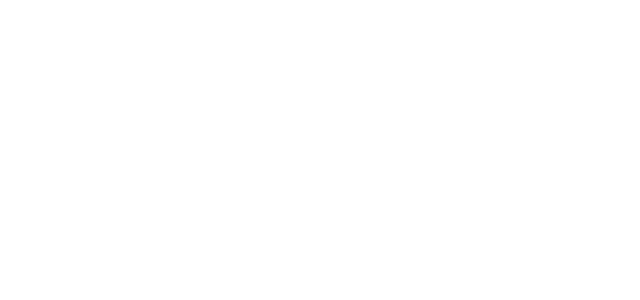
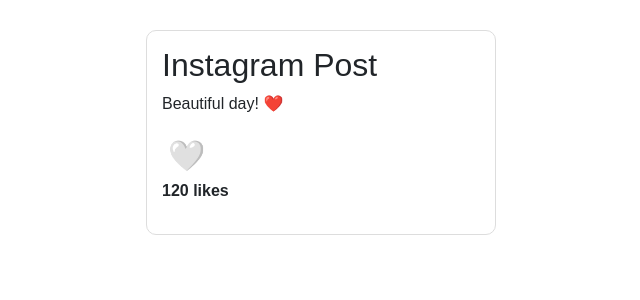
Before and after one commit to mmchavda91/React_Fundamental, a React (Create React App) app: page /post in a window 1280 px wide. Before the commit this address had no page. Shown: the top 300 px of the page, without its empty margins (319-959 px from the left). Built offline with nearby package versions, Linux system fonts and the light colour scheme.

Commit message:
React_Fundamental

```diff
--- a/src/App.js
+++ b/src/App.js
@@ -51,6 +51,14 @@
 import LikeCounterDemo from './React advanced/LikeCounterDemo';
 import ContextRefactorDemo from './React advanced/ContextRefactor';
 import FlipkartProductList from "./React advanced/FlipkartProductList";
+import LiveClock from "./React advanced/LiveClock";
+import MoviesList from "./React advanced/MoviesList";
+
+import PostCard from "./React advanced/PostCard";
+import SpotifyPlaylists from "./React advanced/SpotifyPlaylists";
+
+
+
 
 function App() {
 
@@ -270,13 +278,33 @@
 
         <Route path="*" element={<NotFound />} /> */}
 
-        <Route
-          path="/"
-          element={<FlipkartProductList />}
-        />
             <Route
     path="/flipkartproductlist"
     element={<FlipkartProductList />}
+  />
+
+
+   <Route
+    path="/liveclock"
+    element={<LiveClock />}
+  />
+
+
+             <Route
+    path="/movies"
+    element={<MoviesList />}
+  />
+
+
+   <Route
+    path="/post"
+    element={<PostCard />}
+  />
+
+
+<Route
+    path="/spotify"
+    element={<SpotifyPlaylists />}
   />
 
       </Routes>
--- /dev/null
+++ b/src/React advanced/LiveClock.jsx
@@ -0,0 +1,19 @@
+import React from "react";
+import useCurrentTime from "./useCurrentTime";
+
+function LiveClock() {
+
+  const currentTime = useCurrentTime();
+
+  return (
+    <div>
+      <h1>Live Clock</h1>
+
+      <h2>
+        {currentTime.toLocaleTimeString()}
+      </h2>
+    </div>
+  );
+}
+
+export default LiveClock;
--- /dev/null
+++ b/src/React advanced/MoviesList.jsx
@@ -0,0 +1,33 @@
+import React from "react";
+import useTrendingMovies from "./useTrendingMovies";
+
+function MoviesList() {
+
+  const {
+    loading,
+    error,
+    data
+  } = useTrendingMovies();
+
+  if (loading) {
+    return <h2>Loading Trending Movies...</h2>;
+  }
+
+  if (error) {
+    return <h2>Error: {error}</h2>;
+  }
+
+  return (
+    <div>
+      <h1>Trending Movies</h1>
+
+      {data.map((movie) => (
+        <div key={movie.id}>
+          <h3>{movie.title}</h3>
+        </div>
+      ))}
+    </div>
+  );
+}
+
+export default MoviesList;
--- /dev/null
+++ b/src/React advanced/PostCard.jsx
@@ -0,0 +1,50 @@
+import React from "react";
+import useLikeButton from "./useLikeButton";
+
+function PostCard() {
+
+  const {
+    isLiked,
+    likeCount,
+    toggleLike
+  } = useLikeButton(120);
+
+  return (
+    <div
+      style={{
+        width: "350px",
+        border: "1px solid #ddd",
+        borderRadius: "10px",
+        padding: "15px",
+        margin: "30px auto",
+        fontFamily: "Arial"
+      }}
+    >
+
+      <h2>Instagram Post</h2>
+
+      <p>
+        Beautiful day! ❤️
+      </p>
+
+      <button
+        onClick={toggleLike}
+        style={{
+          border: "none",
+          background: "none",
+          fontSize: "30px",
+          cursor: "pointer"
+        }}
+      >
+        {isLiked ? "❤️" : "🤍"}
+      </button>
+
+      <p>
+        <strong>{likeCount} likes</strong>
+      </p>
+
+    </div>
+  );
+}
+
+export default PostCard;
--- /dev/null
+++ b/src/React advanced/SpotifyPlaylists.jsx
@@ -0,0 +1,34 @@
+import React from "react";
+import useFetchData from "./useFetchData";
+
+function SpotifyPlaylists() {
+
+  const {
+    data,
+    loading,
+    error
+  } = useFetchData("https://jsonplaceholder.typicode.com/albums");
+
+  if (loading) {
+    return <h2>Loading Playlists...</h2>;
+  }
+
+  if (error) {
+    return <h2>Error: {error}</h2>;
+  }
+
+  return (
+    <div>
+      <h1>Spotify Playlists</h1>
+
+      {data.slice(0, 10).map((playlist) => (
+        <div key={playlist.id}>
+          <h3>🎵 {playlist.title}</h3>
+        </div>
+      ))}
+
+    </div>
+  );
+}
+
+export default SpotifyPlaylists;
--- /dev/null
+++ b/src/React advanced/useCurrentTime.js
@@ -0,0 +1,22 @@
+import { useEffect, useState } from "react";
+
+function useCurrentTime() {
+
+  const [currentTime, setCurrentTime] = useState(new Date());
+
+  useEffect(() => {
+
+    const timer = setInterval(() => {
+      setCurrentTime(new Date());
+    }, 1000);
+
+    return () => {
+      clearInterval(timer);
+    };
+
+  }, []);
+
+  return currentTime;
+}
+
+export default useCurrentTime;
--- /dev/null
+++ b/src/React advanced/useLikeButton.js
@@ -0,0 +1,27 @@
+import { useState } from "react";
+
+function useLikeButton(initialLikes = 0) {
+
+  const [isLiked, setIsLiked] = useState(false);
+  const [likeCount, setLikeCount] = useState(initialLikes);
+
+  const toggleLike = () => {
+
+    if (isLiked) {
+      setIsLiked(false);
+      setLikeCount(likeCount - 1);
+    } else {
+      setIsLiked(true);
+      setLikeCount(likeCount + 1);
+    }
+
+  };
+
+  return {
+    isLiked,
+    likeCount,
+    toggleLike
+  };
+}
+
+export default useLikeButton;
--- /dev/null
+++ b/src/React advanced/useTrendingMovies.js
@@ -0,0 +1,47 @@
+import { useEffect, useState } from "react";
+
+function useTrendingMovies() {
+
+  const [data, setData] = useState([]);
+  const [loading, setLoading] = useState(true);
+  const [error, setError] = useState(null);
+
+  useEffect(() => {
+
+    const fetchMovies = async () => {
+
+      try {
+        setLoading(true);
+        setError(null);
+
+        const response = await fetch(
+          "https://api.themoviedb.org/3/trending/movie/day?api_key=YOUR_API_KEY"
+        );
+
+        if (!response.ok) {
+          throw new Error("Failed to fetch trending movies");
+        }
+
+        const result = await response.json();
+
+        setData(result.results);
+
+      } catch (err) {
+        setError(err.message);
+      } finally {
+        setLoading(false);
+      }
+    };
+
+    fetchMovies();
+
+  }, []);
+
+  return {
+    loading,
+    error,
+    data
+  };
+}
+
+export default useTrendingMovies;
```
